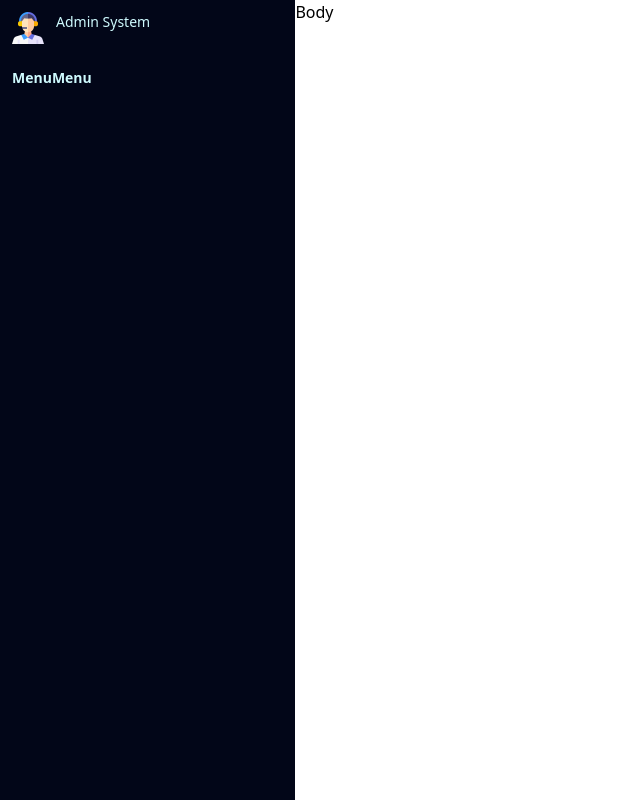
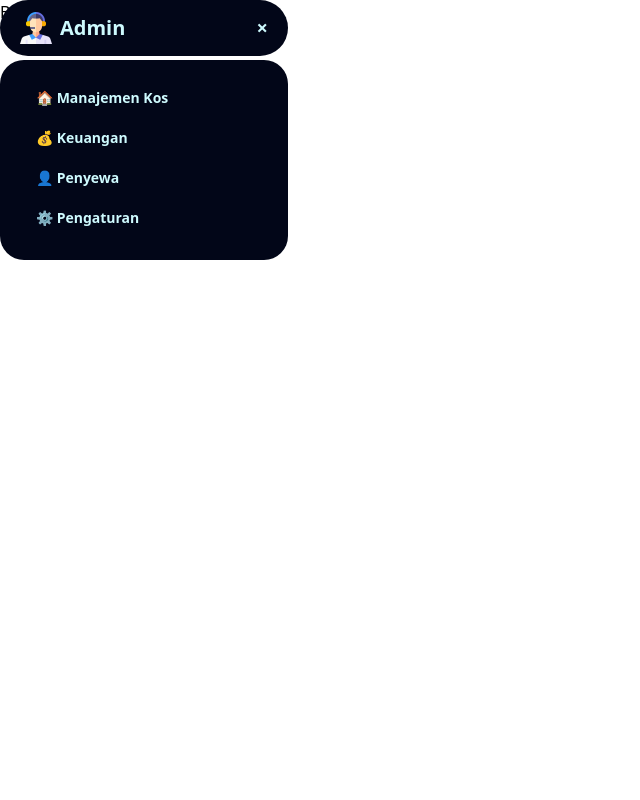
Before and after one commit to komikodok/cms_admin-frontend, a React (Vite) app: page / in a window 1280 px wide. Shown: the whole page, without its empty margins (0-640 px from the left). Built offline with nearby package versions, Linux system fonts and the light colour scheme.

Commit message:
minor update

```diff
--- a/src/App.jsx
+++ b/src/App.jsx
@@ -1,4 +1,4 @@
-import SideBar from "./components/SideBar"
+import SideBar from "./components/sidebar/SideBar"
 import Container from "./components/Container"
 import Body from "./components/Body"
 
--- a/src/components/SideBar.jsx
+++ /dev/null
@@ -1,27 +0,0 @@
-const SideBar = () => {
-  function handleClick() {
-    console.log("Button click");
-  }
-  return (
-    <>
-      <div className="text-4xl h-full w-96 max-md:w-0 max-md:-translate-x-20 transition-all duration-300">
-        <header className="bg-slate-950 h-14 flex">
-          <div className="w-10 h-10 p-1 ml-2 my-auto">
-            <img className="object-contain" src="..\public\admin.png" alt="" />
-          </div>
-          <h2 className="text-cyan-100 text-sm mt-3 ml-2">Admin System</h2>
-        </header>
-        <div className="bg-slate-950 h-full text-cyan-100 text-sm p-3">
-          <button onClick={handleClick}>
-            <strong href="#" className="">Menu</strong>
-          </button>
-          <button onClick={handleClick}>
-            <strong href="#" className="">Menu</strong>
-          </button>
-        </div>
-      </div>
-    </>
-  )
-}
-
-export default SideBar
--- /dev/null
+++ b/src/components/sidebar/Menu.jsx
@@ -0,0 +1,23 @@
+/* eslint-disable react/prop-types */
+import { useState } from "react"
+
+const DropDownMenu = ({title, items}) => {
+    const [isOpen, setIsOpen] = useState(false);
+
+    return (
+        <div
+            onMouseOver={() => setIsOpen(true)}
+            onMouseOut={() => setIsOpen(false)}
+            onClick={() => setIsOpen(prev => !prev)}
+            className={`font-bold items-center m-2 cursor-pointer ${isOpen ? "h-auto" : "h-6"} overflow-hidden`}>
+            <span className="p-2">{title}</span>
+            <ol className={`flex flex-col items-center justify-center ${isOpen ? "translate-y-0" : "translate-y-full"} transition-all duration-300`}>
+              {items.map((item, index) => (
+                <li key={index} className="hover:bg-cyan-100 hover:text-slate-950 opacity-60 w-full rounded-xl py-2 px-10">{item}</li>
+              ))}
+            </ol>
+          </div>
+    )
+}
+
+export default DropDownMenu
--- /dev/null
+++ b/src/components/sidebar/SideBar.jsx
@@ -0,0 +1,28 @@
+import { useState } from "react"
+import Menu from "./Menu"
+
+const SideBar = () => {
+  const [isOpen, setIsOpen] = useState(true);
+
+  return (
+    <>
+      <div className={`text-4xl fixed top-0 left-0 ${isOpen ? "translate-x-0" : "-translate-x-full"} w-72 transition-all duration-300`}>
+        <header className="bg-slate-950 rounded-full h-14 flex justify-between mb-1">
+          <div className="w-10 h-10 p-1 ml-4 my-auto">
+            <img className="object-contain" src="admin.png" alt="" />
+          </div>
+          <h2 className="mr-auto my-auto p-1 text-cyan-100 text-xl font-bold">Admin</h2>
+          <button onClick={() => setIsOpen(false)} className="cursor-pointer mr-4 my-auto p-1 text-cyan-100 text-xl hover:scale-130 font-bold transition-all duration-200">×</button>
+        </header>
+        <div className="bg-slate-950 h-full rounded-3xl text-cyan-100 text-sm p-5 flex flex-col">
+          <Menu title="🏠 Manajemen Kos" items={["Ruangan", "Status Ketersediaan"]}/>
+          <Menu title="💰 Keuangan" items={["Tagihan & Pembayaran", "Laporan Keuangan"]}/>
+          <Menu title="👤 Penyewa" items={["Daftar Penyewa", "Riwayat sewa"]}/>
+          <Menu title="⚙️ Pengaturan" items={["Profil Admin"]}/>
+        </div>
+      </div>
+    </>
+  )
+}
+
+export default SideBar
```
